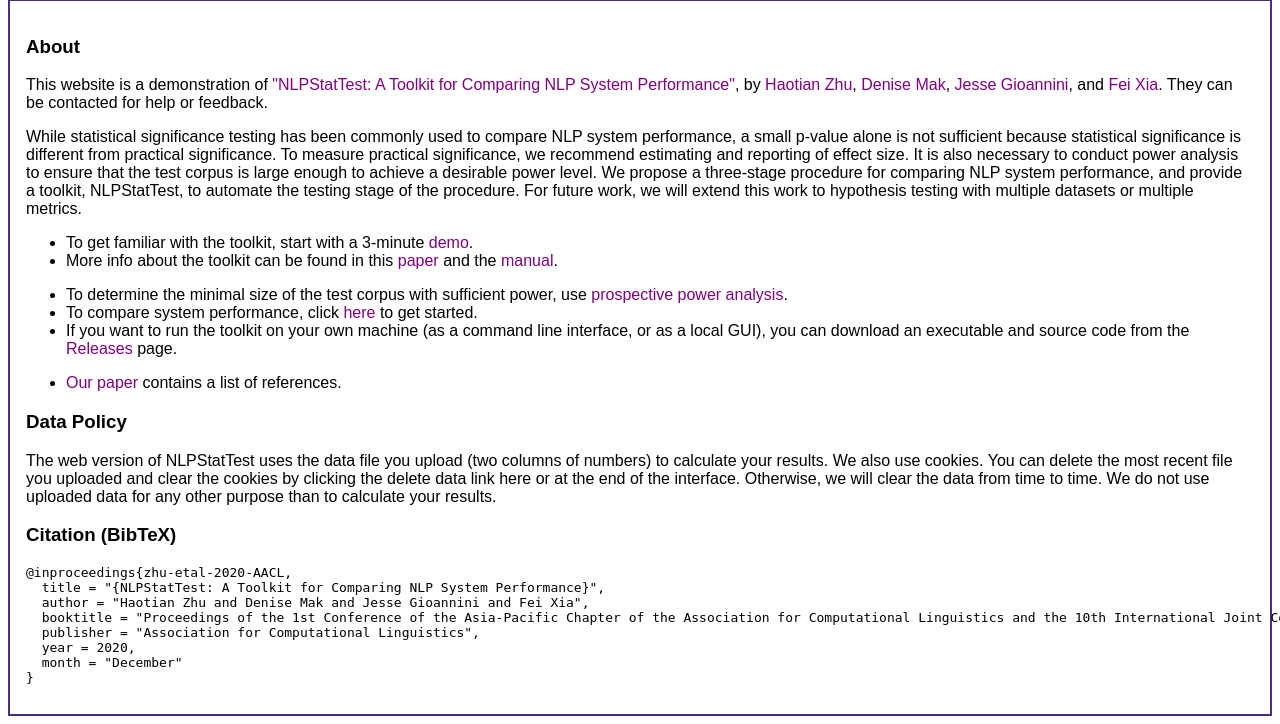
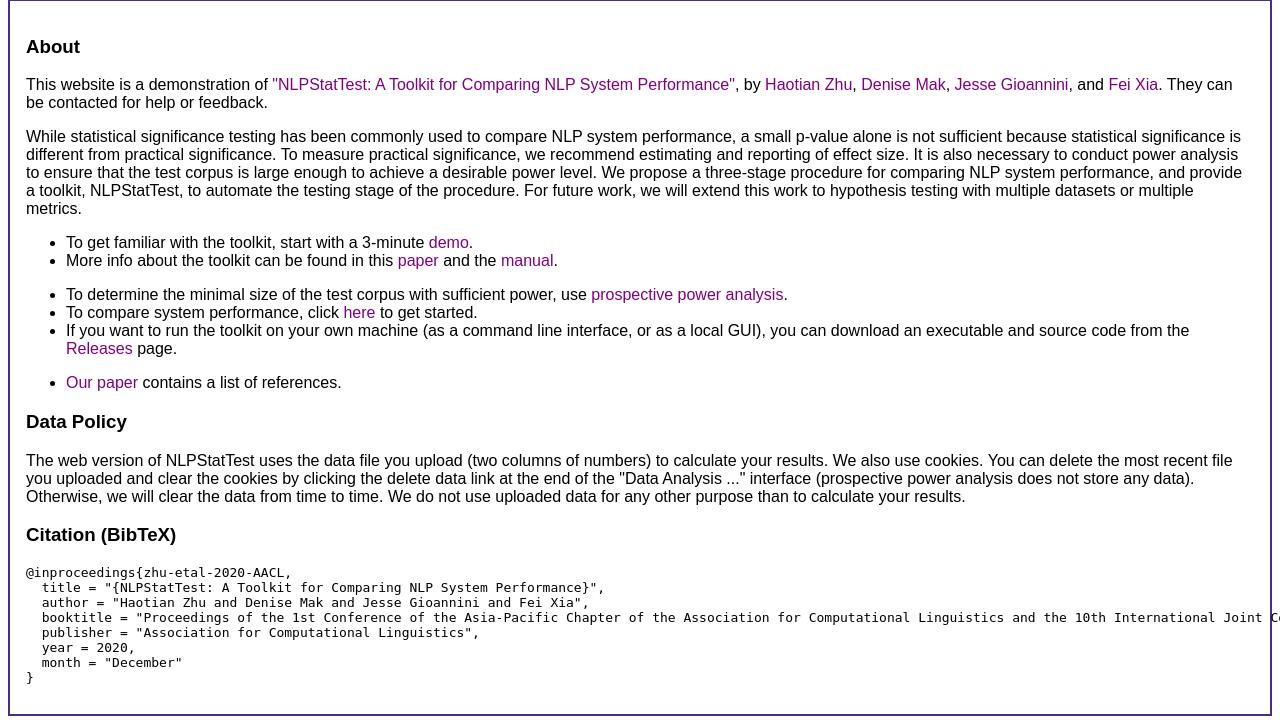
Before and after one commit to nlp-stat-test/nlp-stat-test, a Flask app: page /home in a window 1280 px wide; the page is wider, and only the part inside the window is pictured. Shown: the part 150-874 px from the top of that part. Run offline with Flask 2, Linux system fonts and the light colour scheme; some libraries are stand-ins or nearby versions.

Commit message:
rephrase

```diff
--- a/src/templates/welcome.html
+++ b/src/templates/welcome.html
@@ -94,7 +94,7 @@ multiple datasets or multiple metrics.</p>
 <h3>Data Policy</h3>
 
 
-<p>The web version of NLPStatTest uses the data file you upload (two columns of numbers) to calculate your results. We also use cookies. You can delete the most recent file you uploaded and clear the cookies by clicking the delete data link here or at the end of the interface. Otherwise, we will clear the data from time to time. We do not use uploaded data for any other purpose than to calculate your results.</p>
+<p>The web version of NLPStatTest uses the data file you upload (two columns of numbers) to calculate your results. We also use cookies. You can delete the most recent file you uploaded and clear the cookies by clicking the delete data link at the end of the "Data Analysis ..." interface (prospective power analysis does not store any data). Otherwise, we will clear the data from time to time. We do not use uploaded data for any other purpose than to calculate your results.</p>
 
 
 <h3>Citation (BibTeX)</h3>
```
